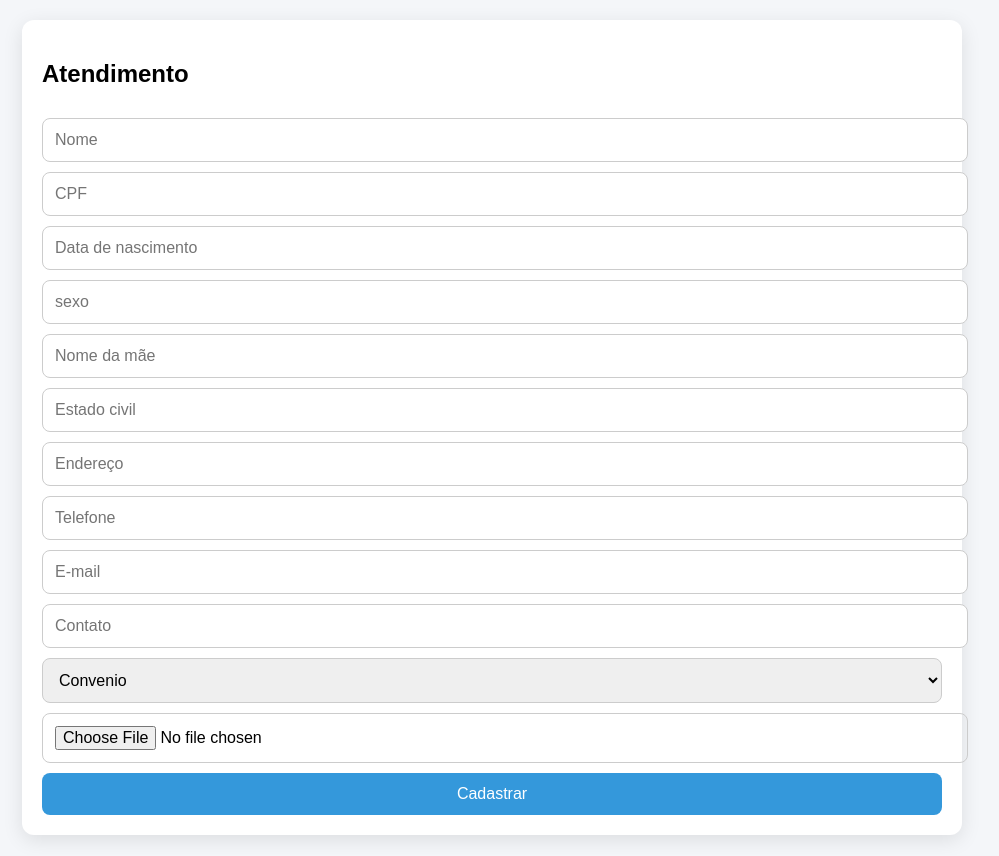
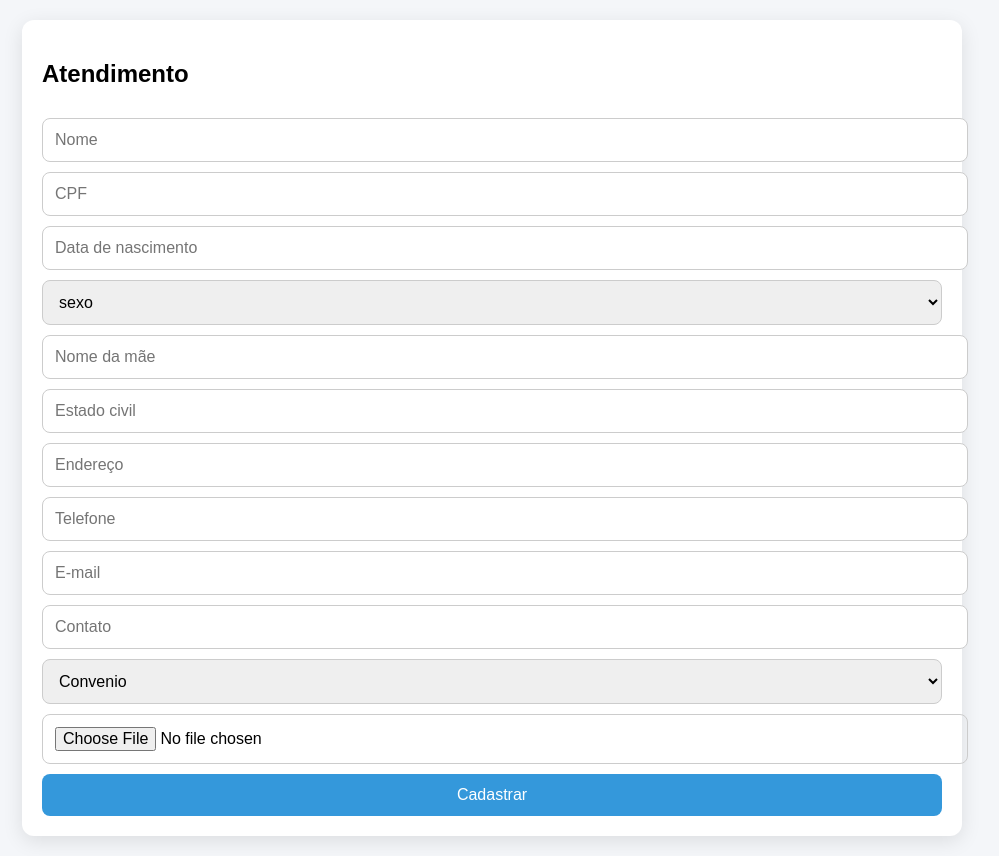
Before and after one commit to Deivid445/projeto-sentinela, a website: page frontend/atendimento.html in a window 1280 px wide. Shown: the whole page, without its empty margins (148-1147 px from the left). Drawn offline with Linux system fonts and the light colour scheme; files that its build step writes are made by us from their sources.

Commit message:
Enhance atendimento form with gender selection
Added a dropdown for gender selection and improved the structure of the HTML form.

```diff
--- a/frontend/atendimento.html
+++ b/frontend/atendimento.html
@@ -8,7 +8,11 @@
 <input id="nome" placeholder="Nome">
 <input id="cpf" placeholder="CPF">
   <input id="Data de nascimento" placeholder="Data de nascimento">
-  <input id="sexo" placeholder="sexo">
+  <select id="sexo">
+    <option value="" disabled selected>sexo</option>
+    <option value="Masculino">Masculino</option>
+    <option value="Feminino">Feminino</option>
+  </select>
   <input id="Nome da mãe" placeholder="Nome da mãe">
   <input id="Estado civil" placeholder="Estado civil">
   <input id="Endereço" placeholder="Endereço">
```
